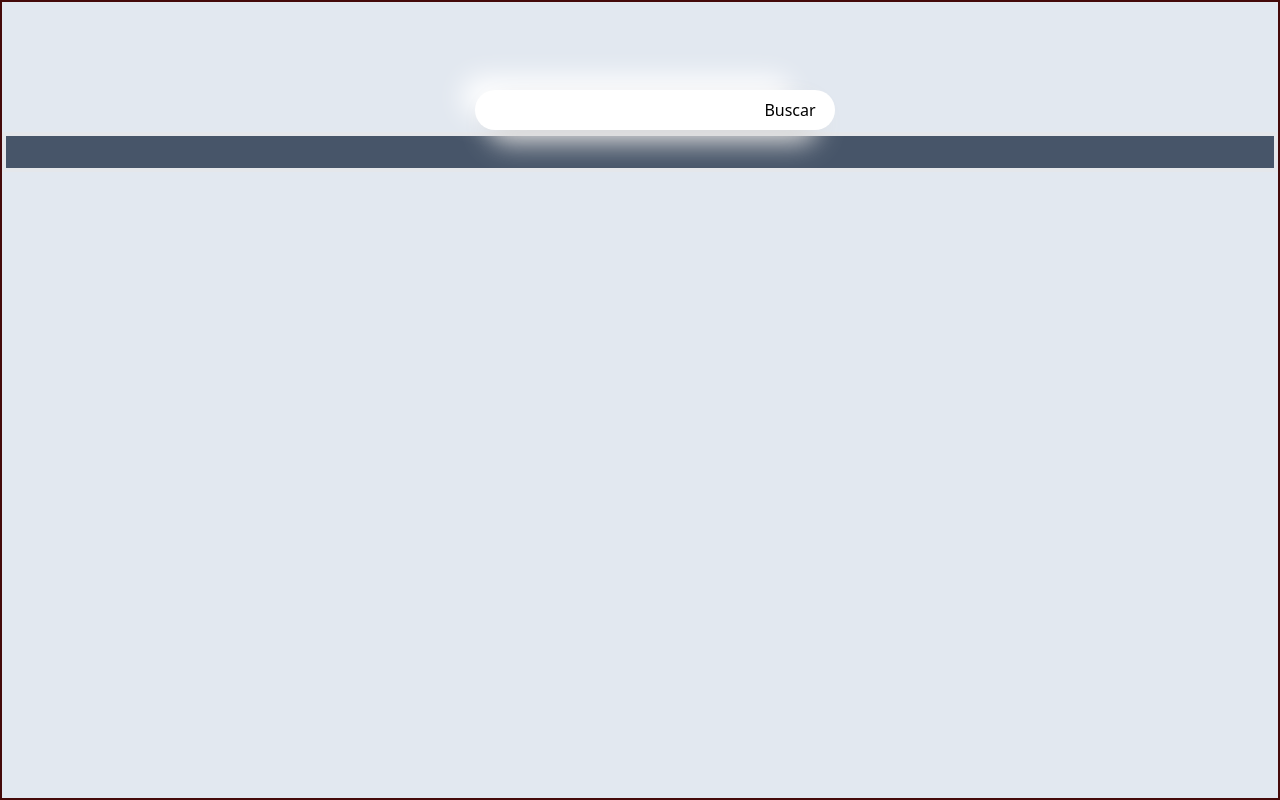
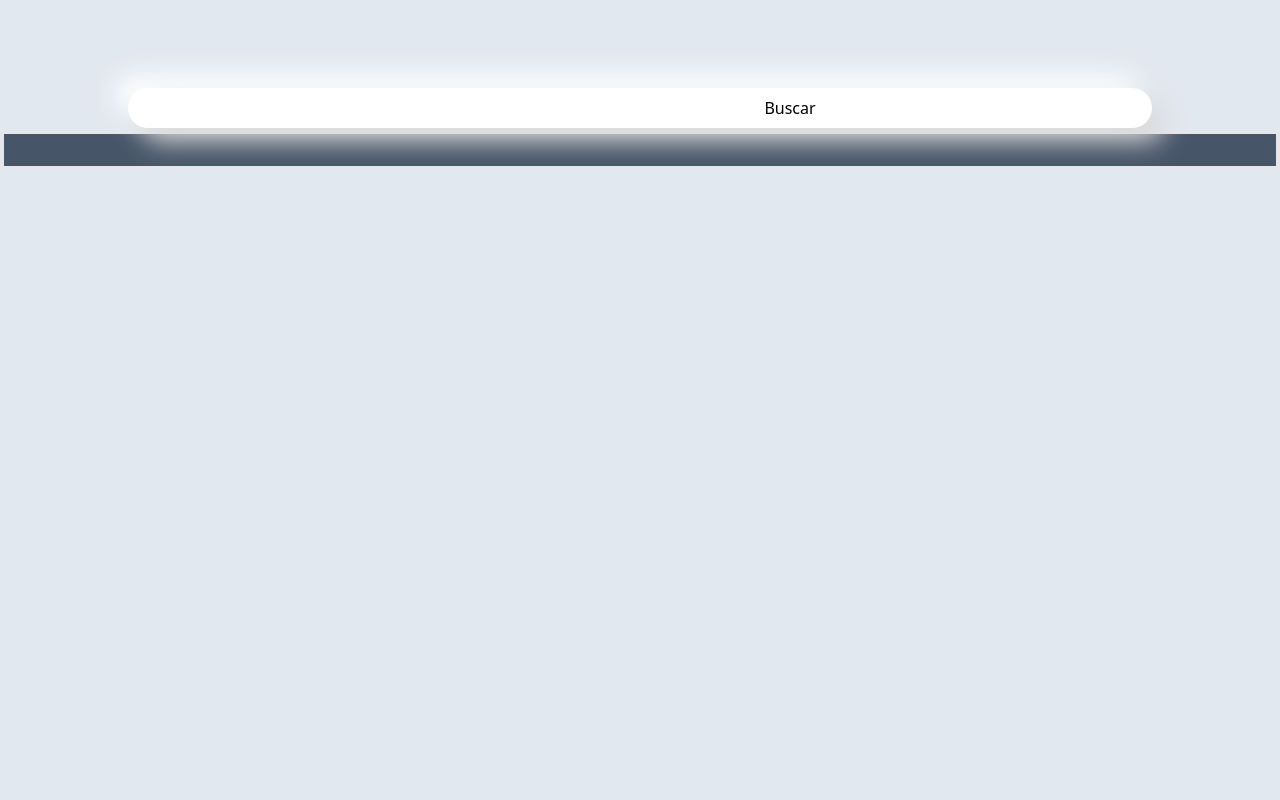
Before and after one commit to oiekricado/weatherapp, a plain HTML site: page index.html in a window 1280 px wide. Drawn offline with nearby package versions, Linux system fonts and the light colour scheme; a web font is replaced by a local one.

Commit message:
10052024

```diff
--- a/estilos.css
+++ b/estilos.css
@@ -21,8 +21,8 @@
     border-radius: 50px;
     z-index: 2;
     position: absolute;
-    height: 40px;
-    width: 330px;
+    height: 5%;
+    width: 80%;
     padding-left: 10px;
     background: #ffffff;
 box-shadow:  13px 13px 27px #d9d9d9,
--- a/index.html
+++ b/index.html
@@ -7,11 +7,11 @@
      <script src="https://cdn.tailwindcss.com"></script>
     <title>weather app</title>
   </head>
-  <body class=" border-red-950 border-2 bg-slate-200">
+  <body class="  bg-slate-200">
 
 
 
-    <div id="contenedorBuscador" class="flex justify-center w-full p-2 mt-20">
+    <div id="contenedorBuscador" class="flex justify-center w-full h-auto p-2 mt-20">
     <input type="search" name="" id="city">
         <button  type="button" value="Enter city" onclick="getWeather()" >Buscar</button  >
     </div>
```
